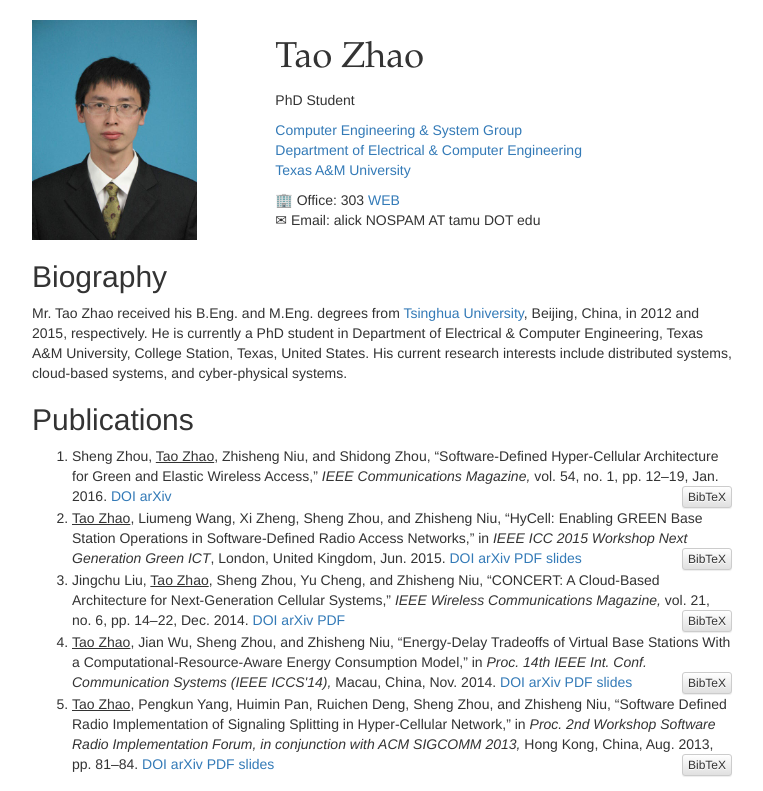
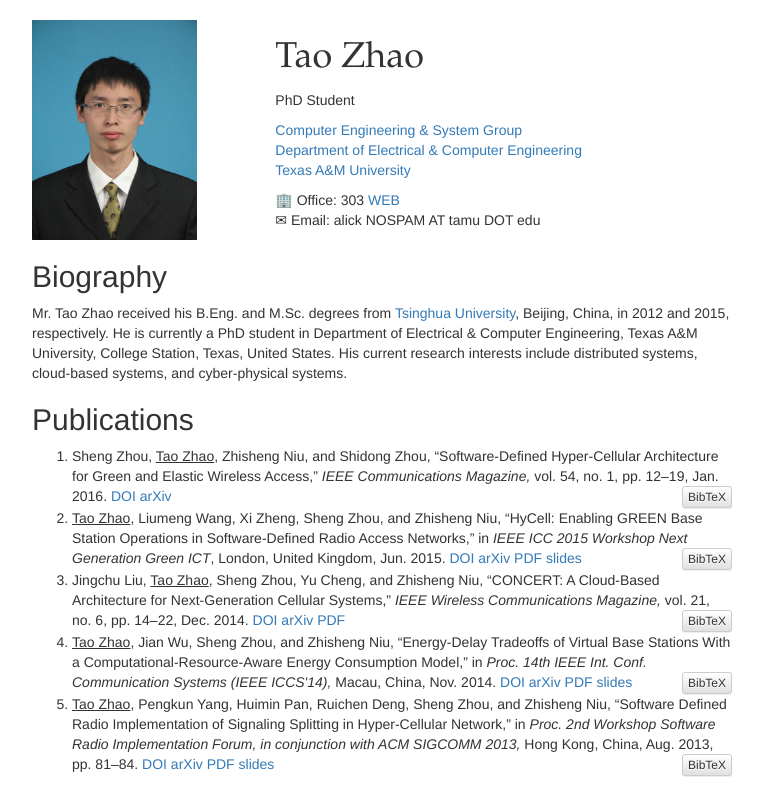
Before and after one commit to alick/people.tamu.edu, a plain HTML site: page index.html in a window 1280 px wide. Shown: the top 791 px of the page, without its empty margins (258-1021 px from the left). Drawn offline with nearby package versions, Linux system fonts and the light colour scheme.

Commit message:
index.html: M.Sc. instead of M.Eng.
The thesis says M.Sc. while the official English translation of diploma
says M.Eng. Personally I think M.Sc. is more correct.

```diff
--- a/index.html
+++ b/index.html
@@ -41,7 +41,7 @@
 </header>
 <section id="biography">
 <h2>Biography</h2>
-<p>Mr. Tao Zhao received his B.Eng. and M.Eng. degrees from <a href="http://www.tsinghua.edu.cn/">Tsinghua University</a>, Beijing, China, in 2012 and 2015, respectively. He is currently a PhD student in Department of Electrical &amp; Computer Engineering, Texas A&amp;M University, College Station, Texas, United States. His current research interests include distributed systems, cloud-based systems, and cyber-physical systems.</p>
+<p>Mr. Tao Zhao received his B.Eng. and M.Sc. degrees from <a href="http://www.tsinghua.edu.cn/">Tsinghua University</a>, Beijing, China, in 2012 and 2015, respectively. He is currently a PhD student in Department of Electrical &amp; Computer Engineering, Texas A&amp;M University, College Station, Texas, United States. His current research interests include distributed systems, cloud-based systems, and cyber-physical systems.</p>
 </section>
 
 <section id="publications">
```
